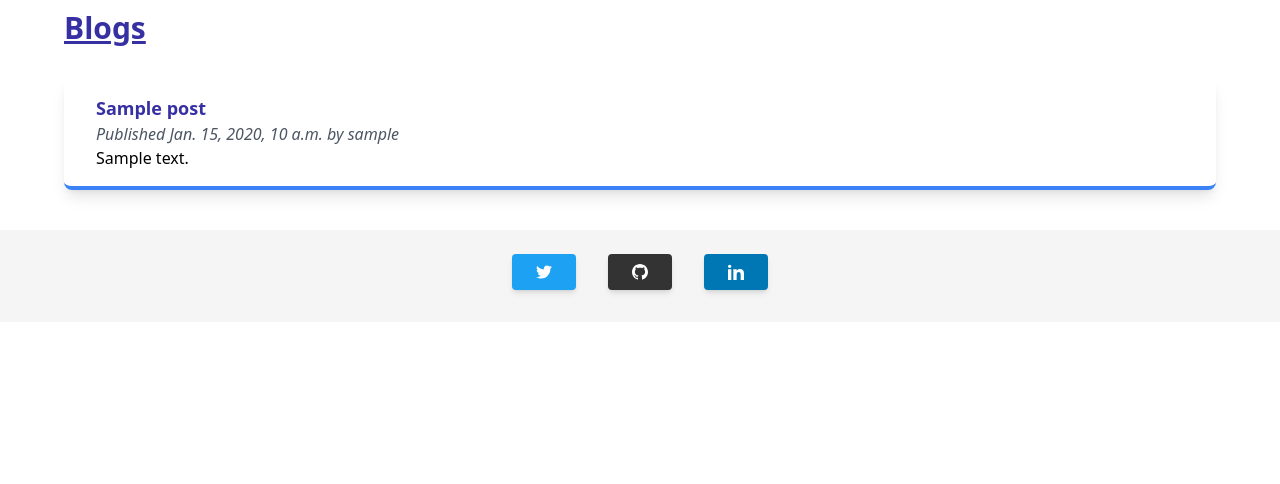
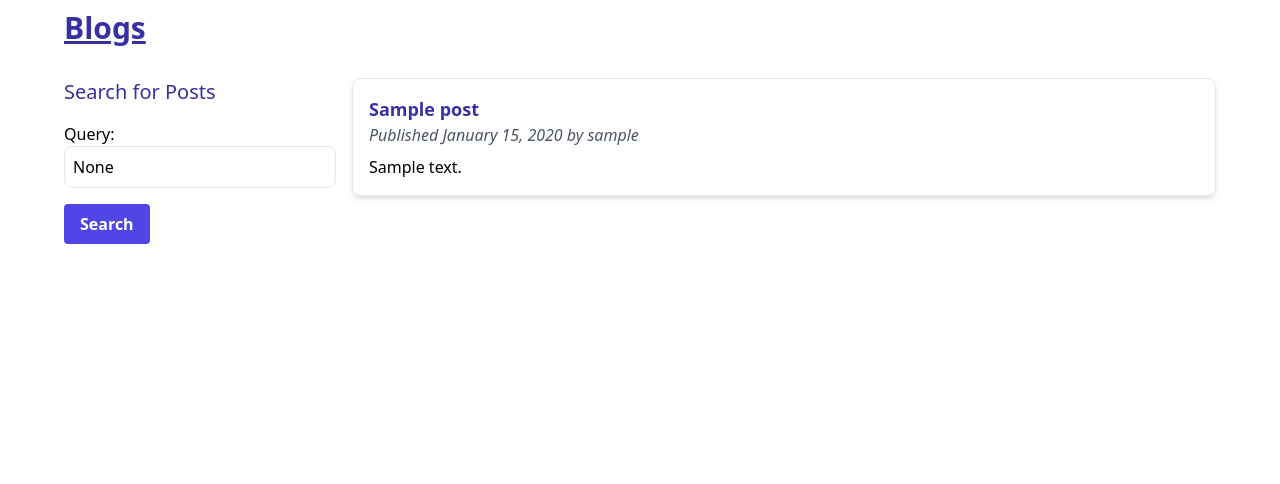
Before and after one commit to besod/Portfolio, a Django app: page /blog/ in a window 1280 px wide. Shown: the part 80-564 px from the top of the page. Run offline with Django 4.2, Linux system fonts and the light colour scheme; tables that the repository leaves empty hold one stand-in row (values such as "Sample post"); grey boxes marked "Sample" are stand-in pictures; some libraries are stand-ins or nearby versions.

Commit message:
search functionality added

```diff
--- a/personal/core/forms.py
+++ b/personal/core/forms.py
@@ -32,3 +32,6 @@ class ContactForm(forms.Form):
         label='Message',
         required=True
     )
+
+class SearchForm(forms.Form):
+    query = forms.CharField()
--- a/personal/core/templates/blog.html
+++ b/personal/core/templates/blog.html
@@ -1,42 +1,51 @@
-{% extends "common/base.html" %} {% load static %} {% block title %} Blogs
-{%endblock%} {% block content %}
-
-
+{% extends "common/base.html" %}
+{% load static %}
+{% block title %} Blogs {% endblock %}
+{% block content %}
 <div class="max-w-6xl mx-auto">
-  <div class="flex flex-row">
-    <!-- Projects section content here -->
-    <h1 class="text-3xl font-bold mb-8 underline text-indigo-800">Blogs</h1>
+  <div class="flex justify-between items-center mb-8">
+    <h1 class="text-3xl font-bold underline text-indigo-800">Blogs</h1>
   </div>
 
-  <div class="grid grid-cols-1">
+  <div class="grid grid-cols-1 gap-4">
+    <div class="lg:flex">
+      <!-- Search Form -->
+      <div class="lg:w-1/4 pr-4">
+        <h2 class="text-xl  text-indigo-800">Search for Posts</h2>
+        <form method="get" class="mt-4">
+          <div class="mb-4">
+            {{ form.query.label_tag }}
+            <input type="text" name="query" class="border rounded-lg p-2 w-full" value="{{ form.query.value }}">
+          </div>
+          <button type="submit" class="bg-indigo-600 hover:bg-indigo-700 text-white font-bold py-2 px-4 rounded">
+            Search
+          </button>
+        </form>
+      </div>
+
+      <!-- Blog Post List -->
+      <div class="lg:w-3/4">
         {% for post in posts %}
-    <div class="mb-4">
-      <a href="{% url 'core:blog_detail' post.id %}" class="hover:text-indigo-500">
-        <div class="flex p-4 rounded-lg shadow-lg border-b-4 border-blue-500">
-          <div class="w-1/4">
-            {% if post.image %}
-            <div class="relative overflow-hidden" style="padding-bottom: 56.25%">
-              <div class="absolute inset-0">
-                <img class="object-cover h-full w-full" src="{{ post.image.url }}" alt="{{ project.image.url }} image" />
-              </div>
-            </div>
-            {% endif %}
-          </div>
-          <div class="w-3/4 pl-4">
+          <div class="mb-4 border rounded-lg overflow-hidden shadow-md hover:shadow-lg">
+            <a href="{% url 'core:blog_detail' post.id %}">
+              <div class="p-4">
                 <h2 class="text-lg font-bold text-indigo-800">
                   {{ post.title }}
                 </h2>
                 <p class="text-gray-600">
-              <i>Published {{ post.publish }} by {{ post.author }}</i>
+                  <i>Published {{ post.publish|date:"F d, Y" }} by {{ post.author }}</i>
                 </p>
-
+                <p class="mt-2">
                   {{ post.body|truncatewords:50|linebreaks }}
+                </p>
+              </div>
             </a>
           </div>
-
+        {% empty %}
+          <p>No blog posts available.</p>
+        {% endfor %}
       </div>
     </div>
   </div>
-{% endfor %}
-
+</div>
 {% endblock %}
--- a/personal/core/urls.py
+++ b/personal/core/urls.py
@@ -11,6 +11,7 @@ urlpatterns = [
     path('contact/',views.contact, name='contact'),
     path('blog/',views.blog, name='blog'),
     path('<int:id>/', views.blog_detail, name= 'blog_detail'),
+    path('search/', views.post_search, name='search'),
 
 ]
 
--- a/personal/core/views.py
+++ b/personal/core/views.py
@@ -1,8 +1,10 @@
 from django.shortcuts import render, get_object_or_404
 from .models import Post,Project,About,Status,Contact
 from django.http import Http404
-from .forms import ContactForm
+from .forms import ContactForm, SearchForm
 from django.core.mail import send_mail
+from django.contrib.postgres.search import SearchVector
+
 
 # Create your views here.
 def index(request):
@@ -18,8 +20,28 @@ def projects_detail(request, id, slug):
     return render(request, 'projects_detail.html',{'project':project})
 
 def blog(request):
-    posts = Post.published.all()
-    return render(request, 'blog.html',{'posts':posts})
+    # Initialize form and query variables
+    form = SearchForm()
+    query = None
+
+    # Check if there's a search query in the request
+    if 'query' in request.GET:
+        form = SearchForm(request.GET)
+        if form.is_valid():
+            query = form.cleaned_data['query']
+            # Use SearchVector to perform a search on title and body fields
+            posts = Post.published.annotate(
+                search=SearchVector('title', 'body'),
+            ).filter(search=query)
+    else:
+        # If no search query, display all published blog posts
+        posts = Post.published.all()
+
+    return render(request, 'blog.html', {
+        'posts': posts,
+        'form': form,
+        'query': query,
+    })
 
 def blog_detail(request, id):
     post = get_object_or_404(Post, id=id,status=Status.PUBLISHED)
@@ -45,3 +67,21 @@ def contact(request):
         form = ContactForm()  # Create an empty form for GET requests
 
     return render(request, 'contact.html', {'form': form, 'sent': sent})
+
+def post_search(request):
+    form = SearchForm()
+    query = None
+    results = []
+
+    if 'query' in request.GET:
+        form = SearchForm(request.GET)
+        if form.is_valid():
+            query = form.cleaned_data['query']
+            results = Post.published.annotate(
+                search  = SearchVector('title', 'body'),
+            ).filter(search=query)
+
+    return render(request, 'search.html',
+                      {'form':form,
+                       'query':query,
+                       'results':results})
```
Also changed, not shown: personal/core/templates/search.html (added, +32 -0 lines). Lines whose indentation alone changed are shown as unchanged.
